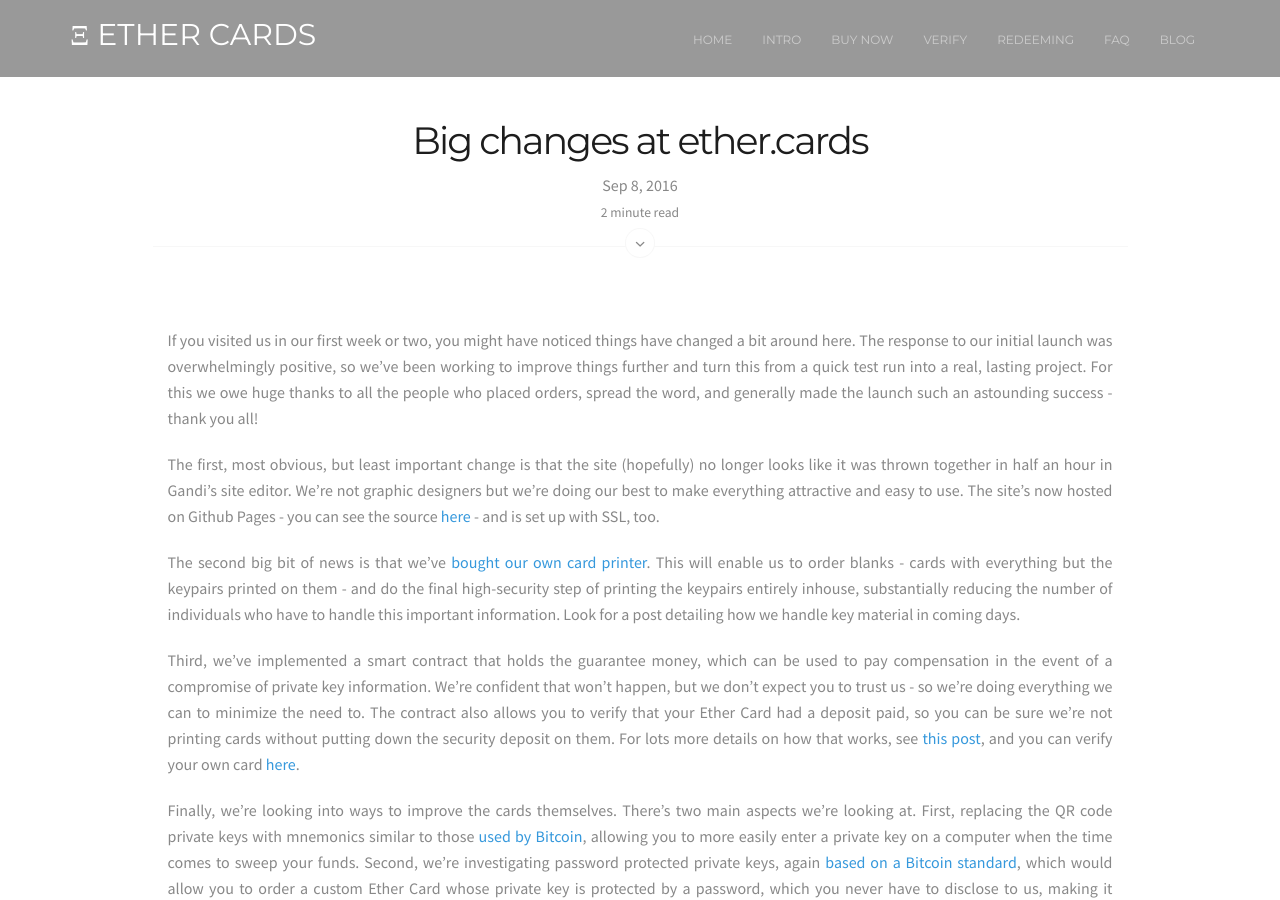
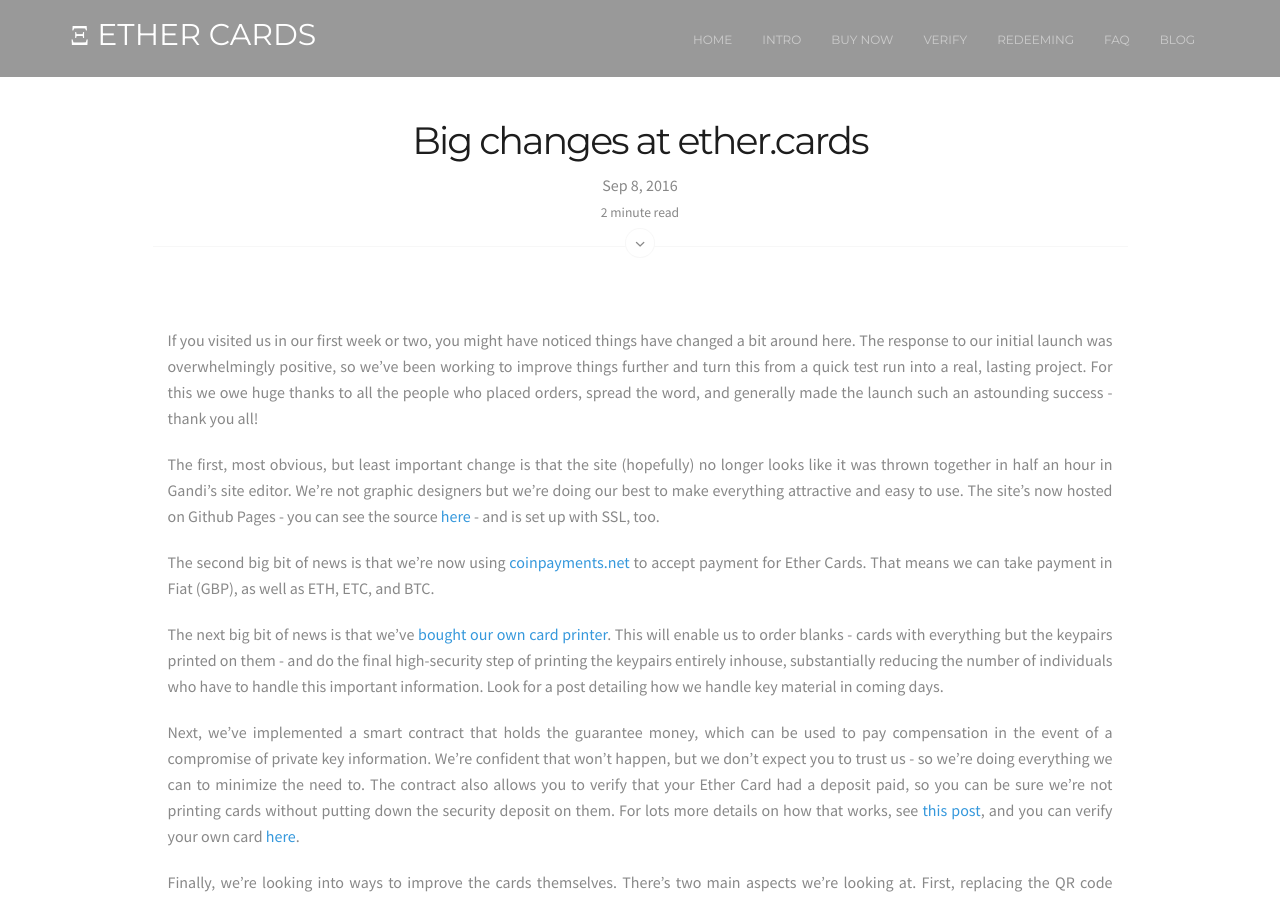
Before and after one commit to kevinmonahan/ethercards.github.io, a Jekyll site: the page built from _posts/2016-09-08-changes.md, in a window 1280 px wide and 900 px high. Built offline with Jekyll 4.4.1, drawn with Linux system fonts in a browser that asks for light colours; nearby versions of some CDN libraries; some web fonts are replaced.

Commit message:
Mention coinpayments.net

```diff
--- a/_posts/2016-09-08-changes.md
+++ b/_posts/2016-09-08-changes.md
@@ -7,9 +7,11 @@ If you visited us in our first week or two, you might have noticed things have c
 
 The first, most obvious, but least important change is that the site (hopefully) no longer looks like it was thrown together in half an hour in Gandi's site editor. We're not graphic designers but we're doing our best to make everything attractive and easy to use. The site's now hosted on Github Pages - you can see the source [here](https://github.com/ethercards/ethercards.github.io/) - and is set up with SSL, too.
 
-The second big bit of news is that we've [bought our own card printer](https://twitter.com/ether_cards/status/773543741051269121). This will enable us to order blanks - cards with everything but the keypairs printed on them - and do the final high-security step of printing the keypairs entirely inhouse, substantially reducing the number of individuals who have to handle this important information. Look for a post detailing how we handle key material in coming days.
+The second big bit of news is that we're now using [coinpayments.net](https://coinpayments.net/) to accept payment for Ether Cards. That means we can take payment in Fiat (GBP), as well as ETH, ETC, and BTC.
 
-Third, we've implemented a smart contract that holds the guarantee money, which can be used to pay compensation in the event of a compromise of private key information. We're confident that won't happen, but we don't expect you to trust us - so we're doing everything we can to minimize the need to. The contract also allows you to verify that your Ether Card had a deposit paid, so you can be sure we're not printing cards without putting down the security deposit on them. For lots more details on how that works, see [this post]({% post_url 2016-09-08-our-guarantee %}), and you can verify your own card [here](/#verify).
+The next big bit of news is that we've [bought our own card printer](https://twitter.com/ether_cards/status/773543741051269121). This will enable us to order blanks - cards with everything but the keypairs printed on them - and do the final high-security step of printing the keypairs entirely inhouse, substantially reducing the number of individuals who have to handle this important information. Look for a post detailing how we handle key material in coming days.
+
+Next, we've implemented a smart contract that holds the guarantee money, which can be used to pay compensation in the event of a compromise of private key information. We're confident that won't happen, but we don't expect you to trust us - so we're doing everything we can to minimize the need to. The contract also allows you to verify that your Ether Card had a deposit paid, so you can be sure we're not printing cards without putting down the security deposit on them. For lots more details on how that works, see [this post]({% post_url 2016-09-08-our-guarantee %}), and you can verify your own card [here](/#verify).
 
 Finally, we're looking into ways to improve the cards themselves. There's two main aspects we're looking at. First, replacing the QR code private keys with mnemonics similar to those [used by Bitcoin](https://github.com/bitcoin/bips/blob/master/bip-0039.mediawiki), allowing you to more easily enter a private key on a computer when the time comes to sweep your funds. Second, we're investigating password protected private keys, again [based on a Bitcoin standard](https://github.com/bitcoin/bips/blob/master/bip-0038.mediawiki), which would allow you to order a custom Ether Card whose private key is protected by a password, which you never have to disclose to us, making it impossible anyone but yourself to determine the private key.
 
```
